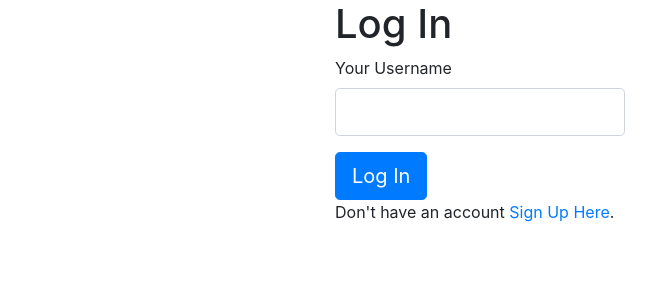
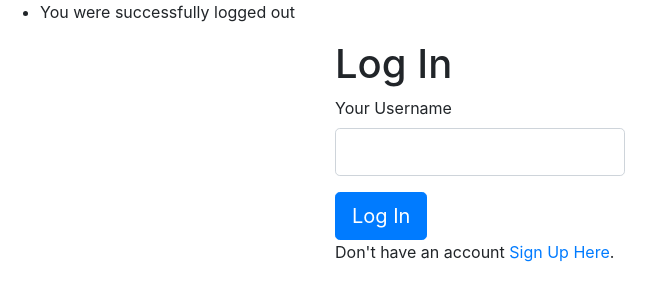
Before and after one commit to Code-Institute-Submissions/cook-king, a Flask app: page /logout in a window 1280 px wide. Shown: the part 56-357 px from the top of the page, without its empty margins (0-665 px from the left). Run offline with Flask 2, Linux system fonts and the light colour scheme; some libraries are stand-ins or nearby versions.

Commit message:
added log out flash

```diff
--- a/app.py
+++ b/app.py
@@ -1,5 +1,5 @@
 import os
-from flask import Flask, render_template, redirect, request, url_for, session
+from flask import Flask, render_template, redirect, request, url_for, session, flash
 from flask_pymongo import PyMongo
 
 
@@ -13,8 +13,8 @@ class BaseObject(object):
 @app.route('/')
 @app.route('/recipes')
 def recipes():
-    # if 'username' in session:
-    #     return 'You are logged in as ' + session['username']
+    if 'username' in session:
+        flash('You were successfully logged in')
     return render_template("recipes.html",
                            recipes=mongo.db.recipes.find())
 
@@ -28,12 +28,13 @@ def login():
             session['username'] = request.form['username']
             return redirect(url_for('recipes'))
 
-        return "Invalid Log In"
+        flash("Invalid Log In")
     return render_template('login.html')
 
 @app.route('/logout')
 def logout():
     session['username'] = False
+    flash("You were successfully logged out")
     return render_template('login.html')
 
 @app.route('/register', methods=['POST', 'GET'])
@@ -49,8 +50,8 @@ def register():
             users.insert_one({'name' : username, 'user_country' : country})
             session['username'] = request.form['username']
             return redirect(url_for('recipes'))
+        flash("That username already exists!")
 
-        return "That username already exists!"
 
     return render_template('create_user.html',
                            countries=mongo.db.countries.find())
--- a/templates/base.html
+++ b/templates/base.html
@@ -32,6 +32,13 @@
             </div>
         </nav>
     </header>
+    {% with messages = get_flashed_messages() %} {% if messages %}
+    <ul class=flashes>
+        {% for message in messages %}
+        <li>{{ message }}</li>
+        {% endfor %}
+    </ul>
+    {% endif %} {% endwith %}
     <main>
         {% block content %} {% endblock %}
     </main>
```
